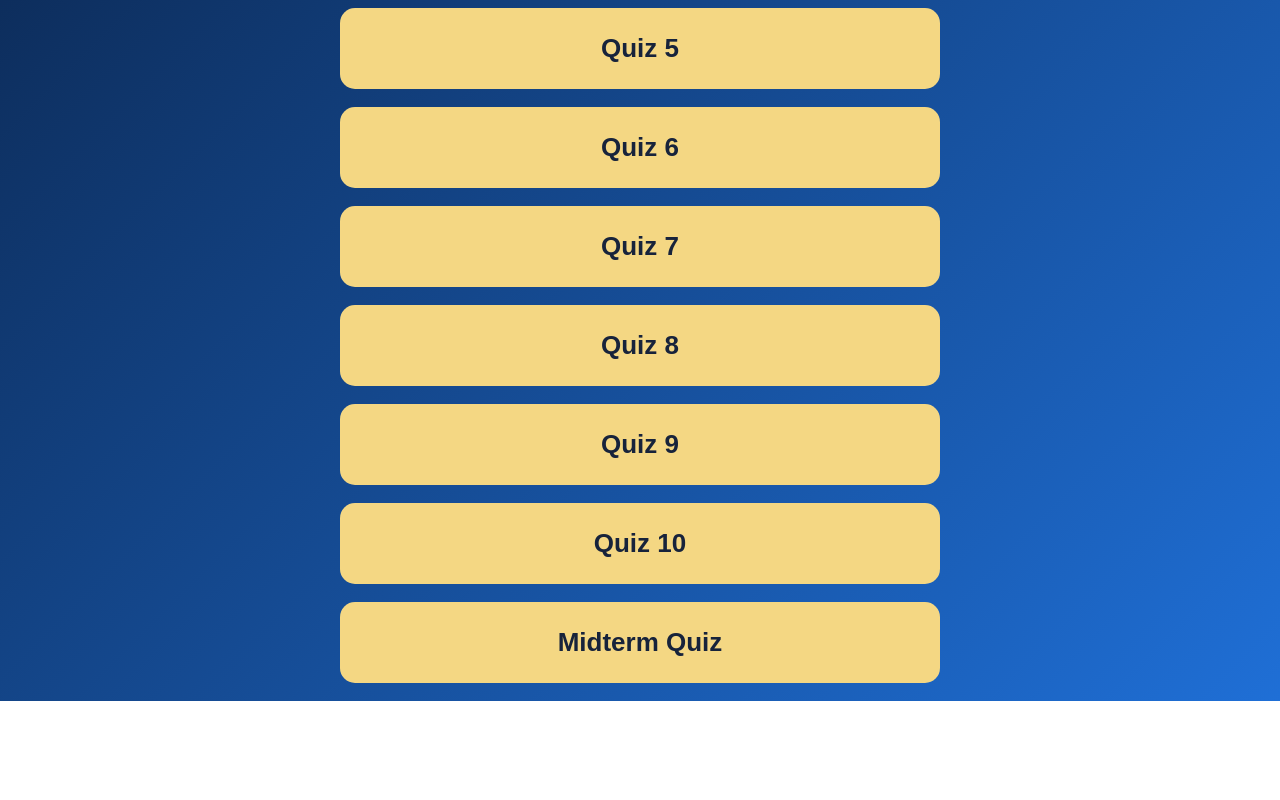
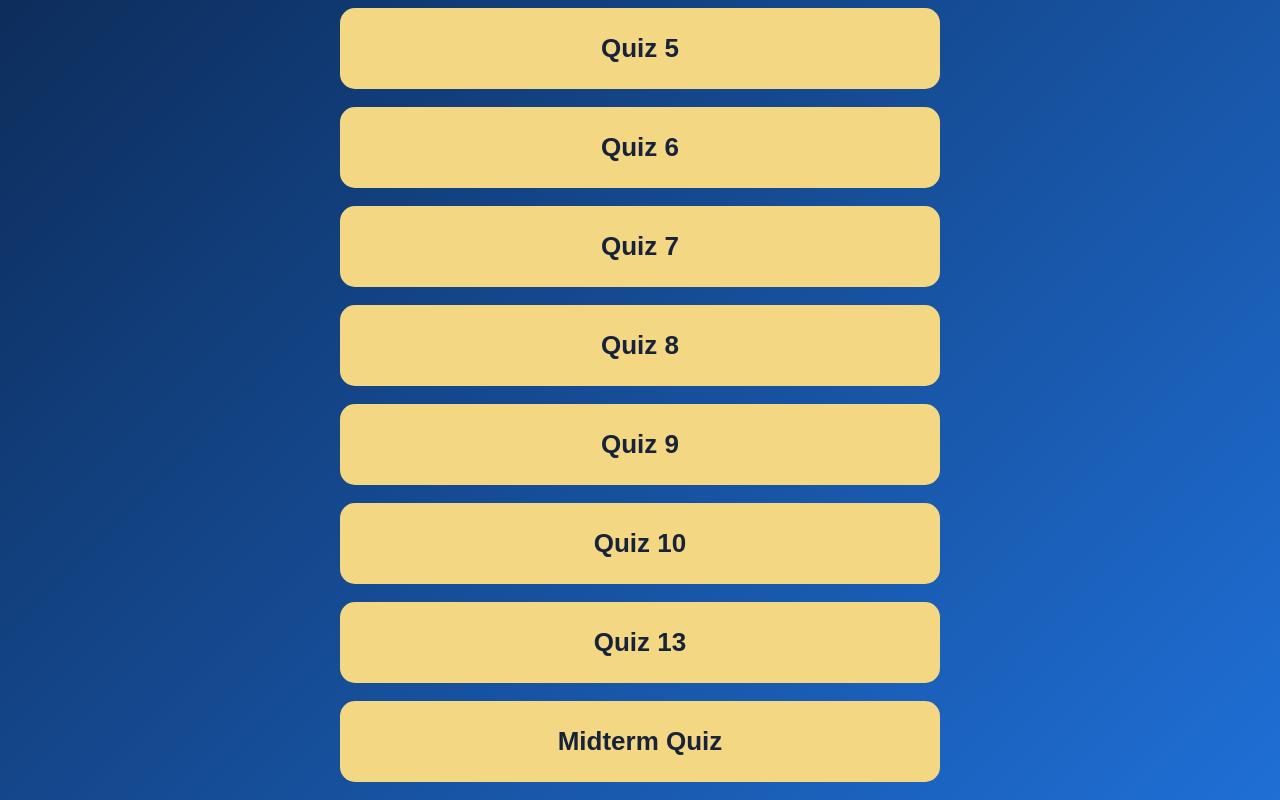
Before and after one commit to centerjust4u-creator/Political, a plain HTML site: page index.html in a window 1280 px wide. Shown: the part 569-1369 px from the top of the page. Before the commit the page ends 1270 px from the top, so only its background shows below. Drawn offline with Linux system fonts and the light colour scheme.

Commit message:
Add Quiz 10 and Quiz 13 links to index.html
Added links for Quiz 10 and Quiz 13 in the navigation.

```diff
--- a/index.html
+++ b/index.html
@@ -68,6 +68,8 @@ a:hover {
 <a href="quiz-8/">Quiz 8</a>
 <a href="quiz-9/">Quiz 9</a>
 <a href="quiz-10/">Quiz 10</a>
+<a href="quiz-13/">Quiz 13</a>
+
 <a href="midterm-quiz/">Midterm Quiz</a>
 
 </div>
```
